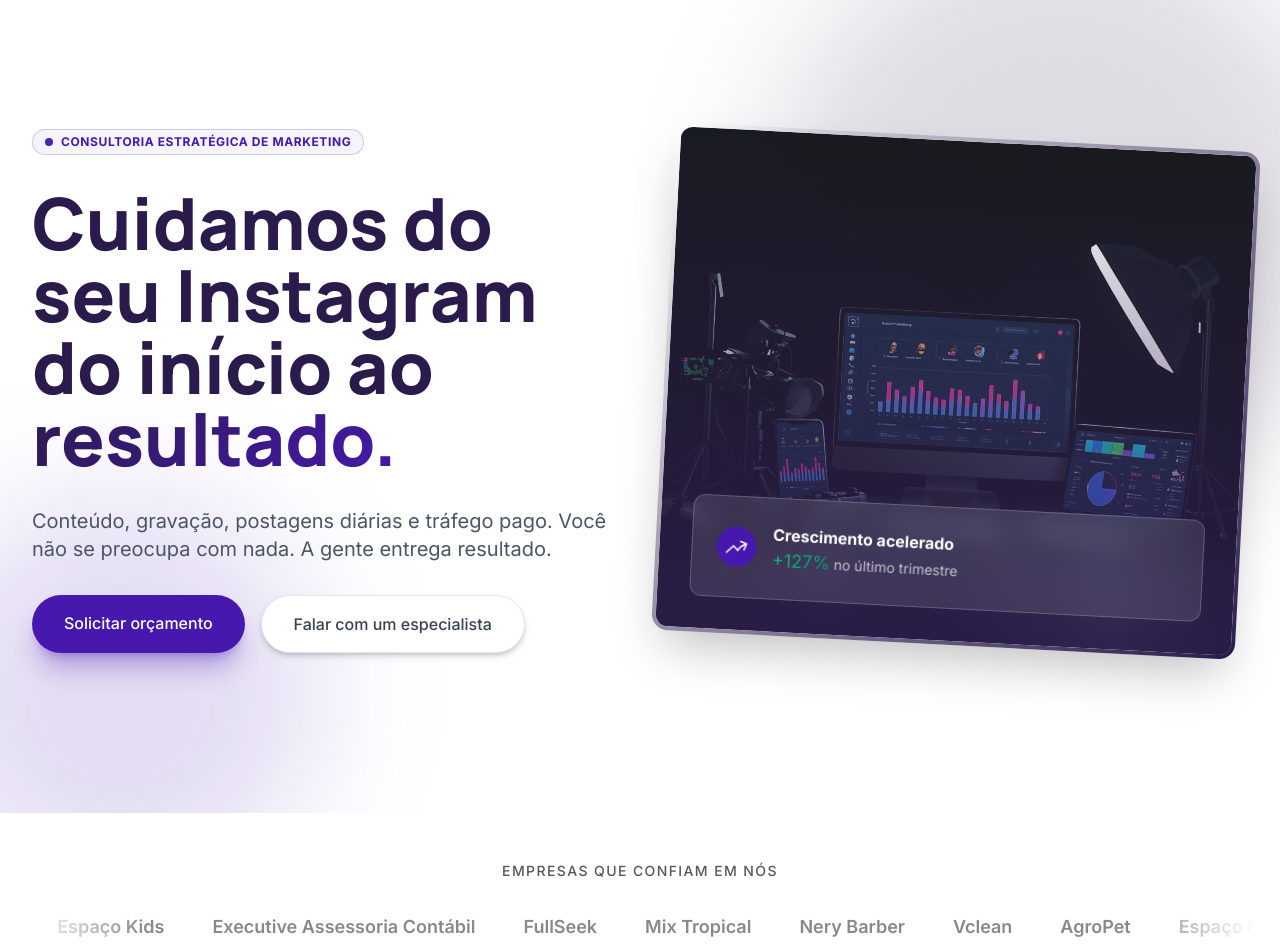
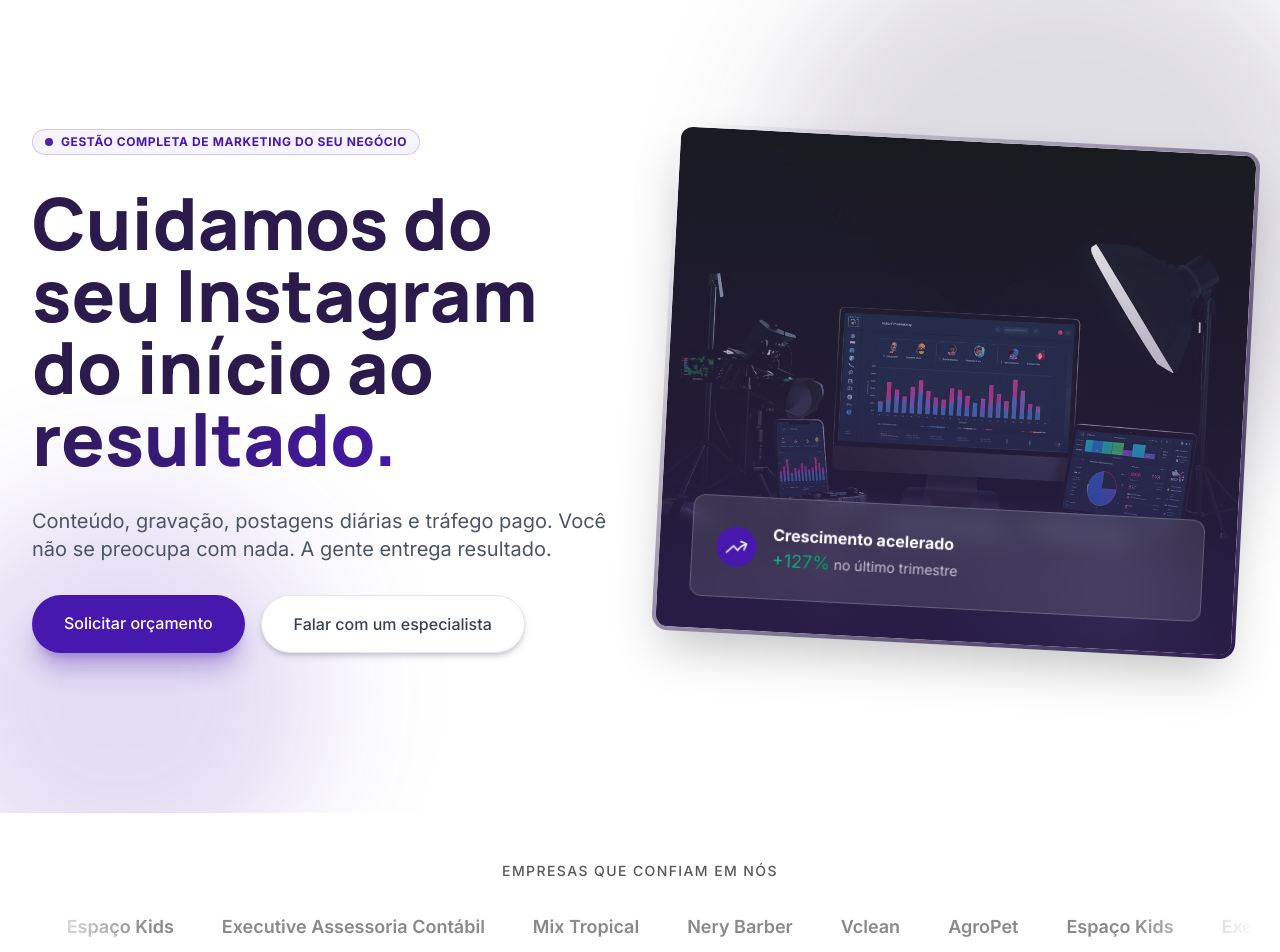
Before and after one commit to fullseeksolucoes/nery-assessoria, a Next.js app: page / in a window 1280 px wide. Shown: the part 80-1032 px from the top of the page. Built offline with nearby package versions, Linux system fonts and the light colour scheme.

Commit message:
Atualizar texto do banner principal e reorganizar a lista de empresas parceiras para melhor legibilidade.

```diff
--- a/src/components/banner-hero.tsx
+++ b/src/components/banner-hero.tsx
@@ -24,7 +24,7 @@ export default function BannerHero() {
         <div className="grid grid-cols-1 lg:grid-cols-2 gap-12 items-center">
           {/* Conteúdo textual */}
           <div className="space-y-8 text-center lg:text-left">
-            <Tag>consultoria estratégica de marketing</Tag>
+            <Tag>gestão completa de marketing do seu negócio</Tag>
 
             <h1 className="font-manrope font-extrabold text-5xl md:text-6xl lg:text-7xl leading-none text-primary">
               Cuidamos do seu Instagram do início ao{" "}
@@ -41,7 +41,10 @@ export default function BannerHero() {
               role="group"
               aria-label="Ações principais"
             >
-              <Button href="/contato" ariaLabel="Ir para página de contato e solicitar orçamento">
+              <Button
+                href="/contato"
+                ariaLabel="Ir para página de contato e solicitar orçamento"
+              >
                 Solicitar orçamento
               </Button>
               <Button
--- a/src/components/partner-companies.tsx
+++ b/src/components/partner-companies.tsx
@@ -8,8 +8,11 @@ const companies = [
     name: "Executive Assessoria Contábil",
     instagram: "https://www.instagram.com/contabilidadeexecutive/",
   },
-  { name: "FullSeek", instagram: "https://www.instagram.com/full.seek/" },
-  { name: "Mix Tropical", instagram: "https://www.instagram.com/mixtropicall/" },
+  // { name: "FullSeek", instagram: "https://www.instagram.com/full.seek/" },
+  {
+    name: "Mix Tropical",
+    instagram: "https://www.instagram.com/mixtropicall/",
+  },
   { name: "Nery Barber", instagram: "https://www.instagram.com/nery.barber/" },
   { name: "Vclean", instagram: "https://www.instagram.com/vcleanloja/" },
 ];
```
